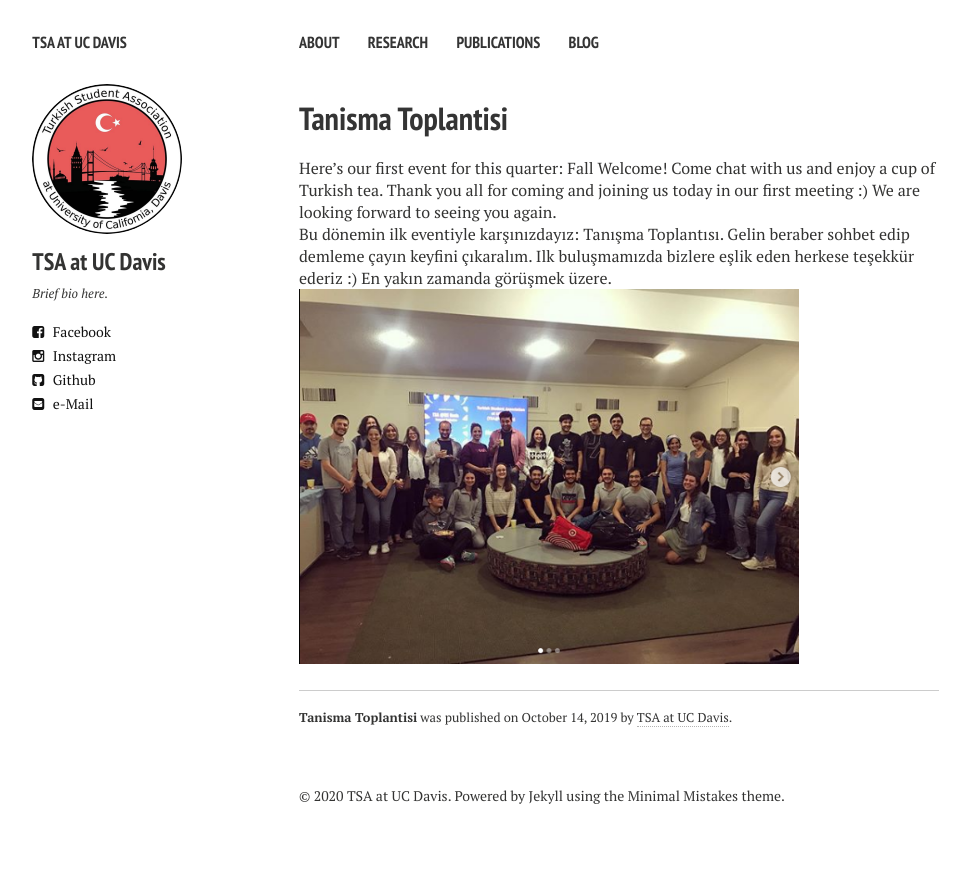
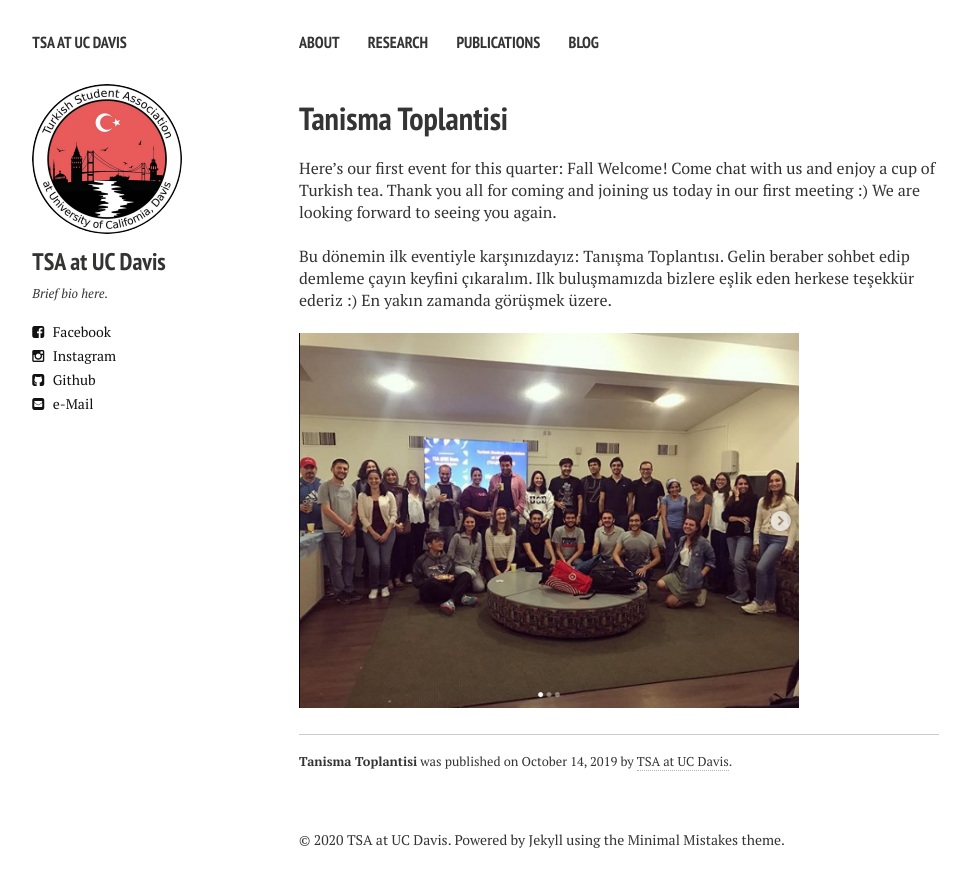
Before and after one commit to tsaatucdavis/tsaatucdavis.github.io, a Jekyll site: the page built from _posts/2019-10-14-tanisma-toplantisi.md, in a window 1280 px wide. Shown: the top 887 px of the page, without its empty margins (21-991 px from the left). Built offline with Jekyll 4.4.1, drawn with Linux system fonts in a browser that asks for light colours; nearby versions of some CDN libraries.

Commit message:
Update 2019-10-14-tanisma-toplantisi.md

```diff
--- a/_posts/2019-10-14-tanisma-toplantisi.md
+++ b/_posts/2019-10-14-tanisma-toplantisi.md
@@ -5,8 +5,9 @@ description: "2019-2020 egitim yili TSA at UC Davis tanisma toplantisi"
 comments: true
 ---
 Here’s our first event for this quarter: Fall Welcome! Come chat with us and enjoy a cup of Turkish tea. Thank you all for coming and joining us today in our first meeting :) We are looking forward to seeing you again.
-<br>
 
-Bu dönemin ilk eventiyle karşınızdayız: Tanışma Toplantısı. Gelin beraber sohbet edip demleme çayın keyfini çıkaralım. Ilk buluşmamızda bizlere eşlik eden herkese teşekkür ederiz :) En yakın zamanda görüşmek üzere.<br>
+<br />
+Bu dönemin ilk eventiyle karşınızdayız: Tanışma Toplantısı. Gelin beraber sohbet edip demleme çayın keyfini çıkaralım. Ilk buluşmamızda bizlere eşlik eden herkese teşekkür ederiz :) En yakın zamanda görüşmek üzere.
 
+<br />
 <img align="middle" width="500" src="{{ site.url }}/images/tanisma-toplantisi.png" alt="...">
```
